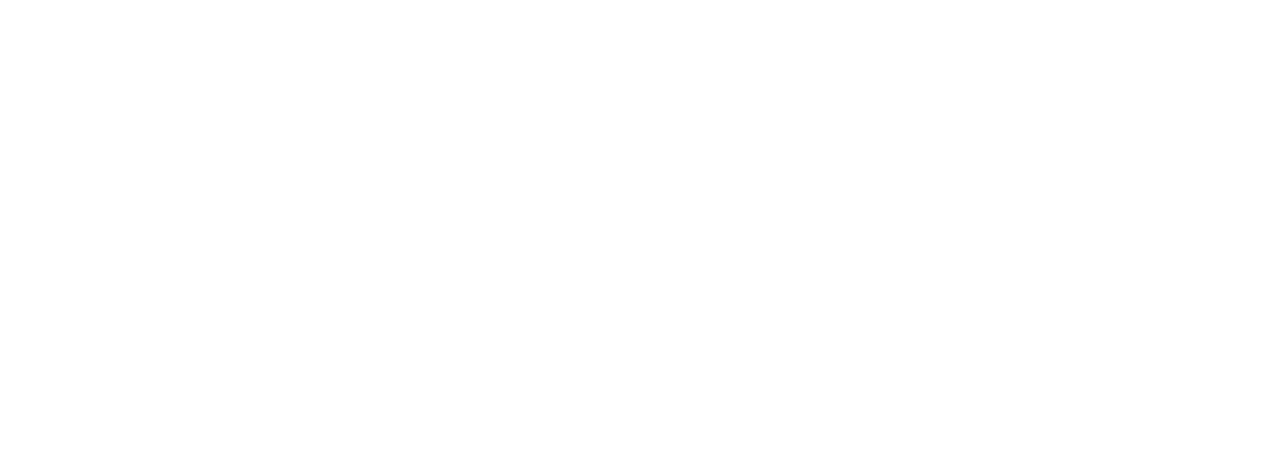
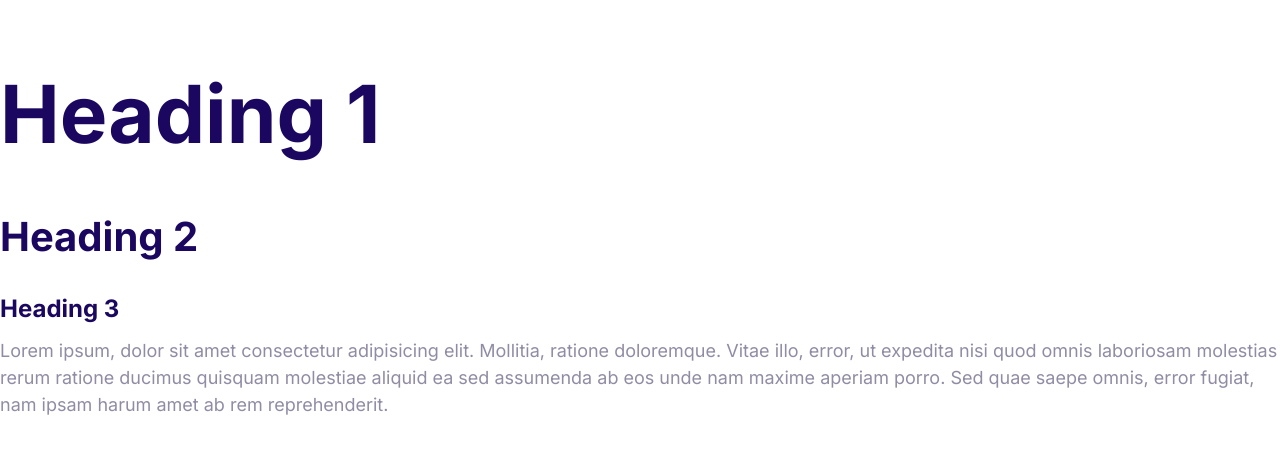
Before and after one commit to Junaid-1993/moshify, a plain HTML site: page index.html in a window 1280 px wide. Drawn offline with Linux system fonts and the light colour scheme.

Commit message:
Define the styles for the fonts.

```diff
--- a/css/style.css
+++ b/css/style.css
@@ -5,3 +5,51 @@
   --color-headings: #1b0760;
   --color-body: #918ca4;
 }
+
+html {
+  font-size: 62.5%;
+}
+
+body {
+  font-family: Inter, Arial, Helvetica, sans-serif;
+  font-size: 2.4rem;
+  line-height: 1.5; /* 1 and half times of the current font size = 24 x 1.5 = 36px */
+  color: var(--color-body);
+}
+
+h1,
+h2,
+h3 {
+  color: var(--color-headings);
+  margin-bottom: 1rem;
+}
+
+h1 {
+  font-size: 7rem;
+}
+
+h2 {
+  font-size: 4rem;
+}
+
+h3 {
+  font-size: 3rem;
+}
+
+p {
+  margin-top: 0;
+}
+
+@media screen and (min-width: 1024px) {
+  body {
+    font-size: 1.8rem;
+  }
+
+  h1 {
+    font-size: 8rem;
+  }
+
+  h3 {
+    font-size: 2.4rem;
+  }
+}
--- a/index.html
+++ b/index.html
@@ -4,8 +4,20 @@
     <meta charset="UTF-8" />
     <meta name="viewport" content="width=device-width, initial-scale=1.0" />
     <title>Moshify</title>
+    <link rel="preconnect" href="https://fonts.googleapis.com" />
+    <link rel="preconnect" href="https://fonts.gstatic.com" crossorigin />
+    <link href="https://fonts.googleapis.com/css2?family=Inter:wght@100..900&display=swap" rel="stylesheet" />
     <link rel="stylesheet" href="css/normalize.css" />
     <link rel="stylesheet" href="css/style.css" />
   </head>
-  <body></body>
+  <body>
+    <h1>Heading 1</h1>
+    <h2>Heading 2</h2>
+    <h3>Heading 3</h3>
+    <p>
+      Lorem ipsum, dolor sit amet consectetur adipisicing elit. Mollitia, ratione doloremque. Vitae illo, error, ut expedita nisi quod omnis
+      laboriosam molestias rerum ratione ducimus quisquam molestiae aliquid ea sed assumenda ab eos unde nam maxime aperiam porro. Sed quae
+      saepe omnis, error fugiat, nam ipsam harum amet ab rem reprehenderit.
+    </p>
+  </body>
 </html>
```
